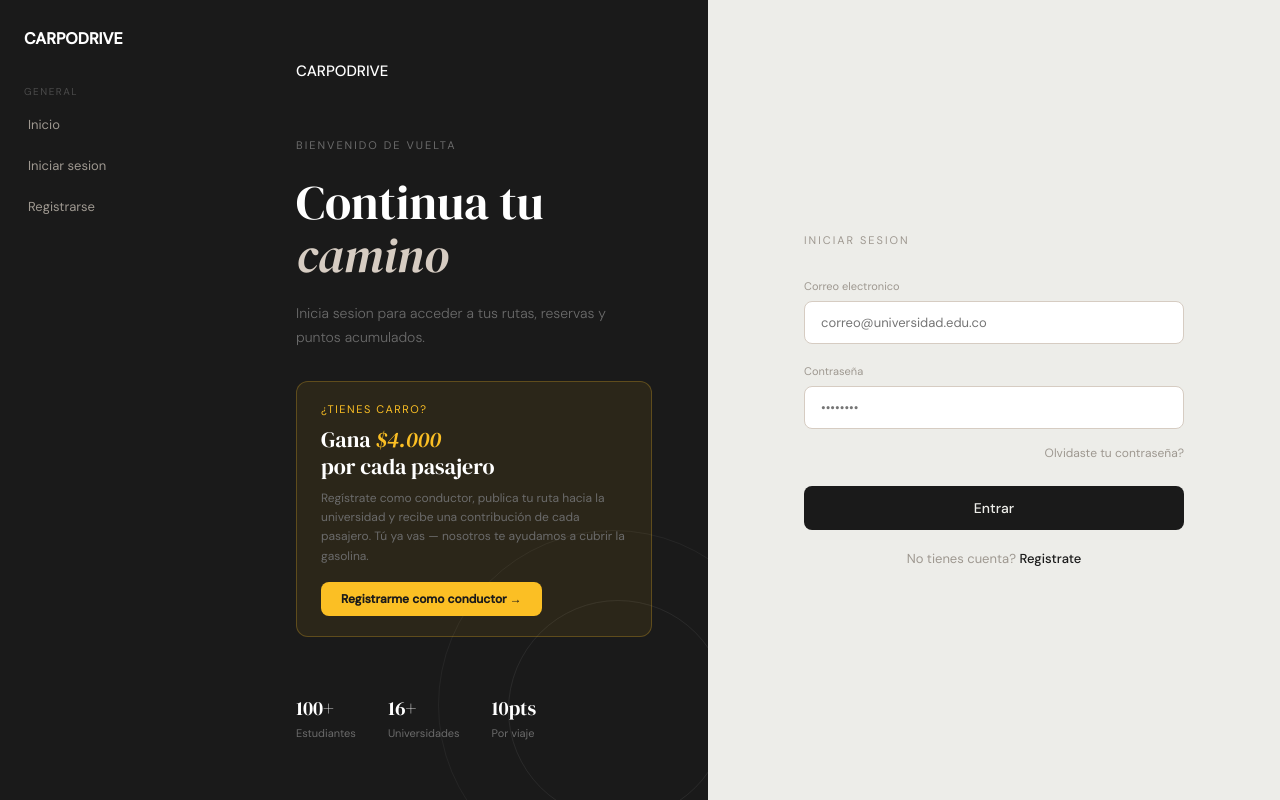
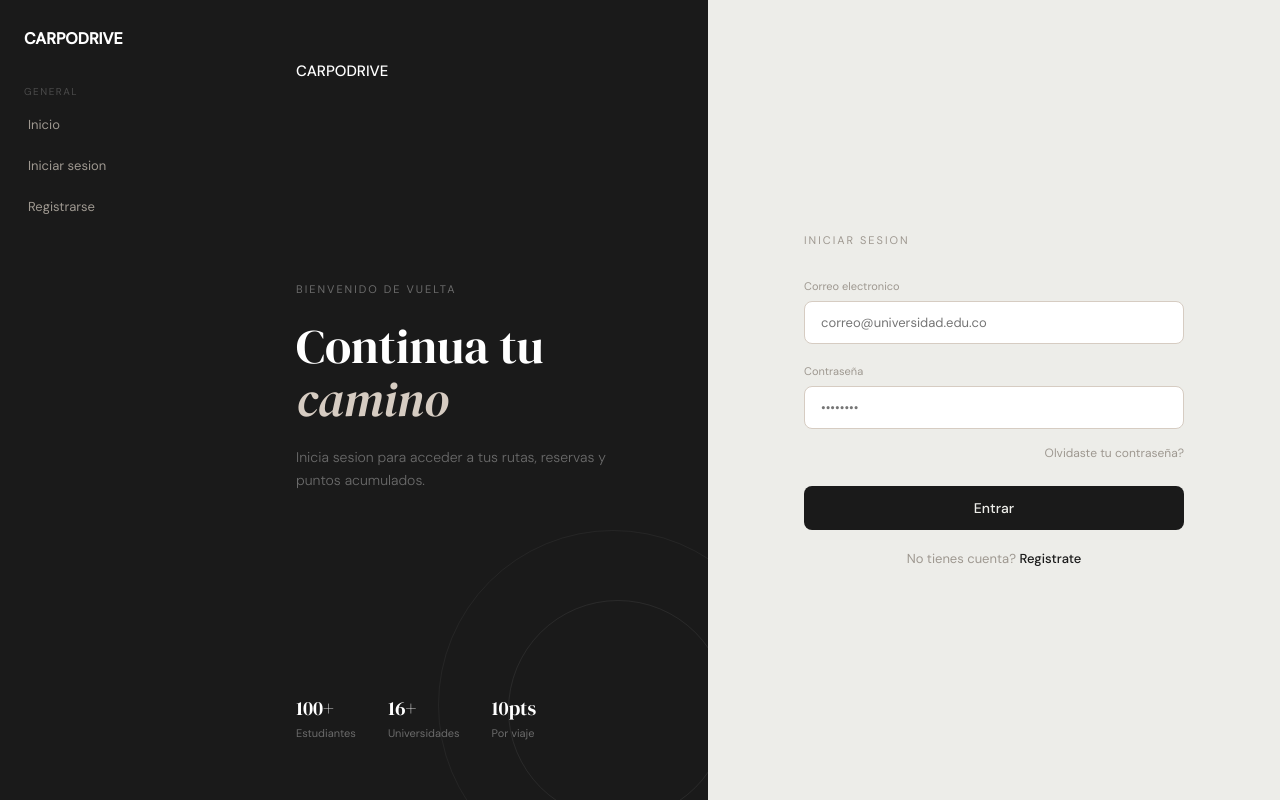
Before and after one commit to carolinapoli1036/Proyecto, a Next.js app: page /login in a window 1280 px wide. Built offline with nearby package versions, Linux system fonts and the light colour scheme.

Commit message:
fix: quitar banner conductor del login

```diff
--- a/app/login/page.tsx
+++ b/app/login/page.tsx
@@ -68,20 +68,6 @@ export default function LoginPage() {
           <p style={{ fontSize: '14px', color: '#6b6b6b', lineHeight: 1.7, fontFamily: sans, fontWeight: 300, maxWidth: '320px' }}>
             Inicia sesion para acceder a tus rutas, reservas y puntos acumulados.
           </p>
-
-          {/* Banner conductor */}
-          <div style={{ marginTop: '32px', background: 'rgba(251,191,36,0.08)', border: '0.5px solid rgba(251,191,36,0.25)', borderRadius: '12px', padding: '20px 24px' }}>
-            <p style={{ fontSize: '11px', color: '#fbbf24', letterSpacing: '1.5px', textTransform: 'uppercase' as const, marginBottom: '10px', fontFamily: sans }}>¿Tienes carro?</p>
-            <p style={{ fontSize: '22px', fontWeight: 400, color: '#fff', fontFamily: serif, marginBottom: '10px', lineHeight: 1.2 }}>
-              Gana <em style={{ color: '#fbbf24', fontStyle: 'italic' }}>$4.000</em><br />por cada pasajero
-            </p>
-            <p style={{ fontSize: '12px', color: '#6b6b6b', fontFamily: sans, lineHeight: 1.6, marginBottom: '16px' }}>
-              Regístrate como conductor, publica tu ruta hacia la universidad y recibe una contribución de cada pasajero. Tú ya vas — nosotros te ayudamos a cubrir la gasolina.
-            </p>
-            <a href="/register" style={{ display: 'inline-block', background: '#fbbf24', color: '#1a1a1a', borderRadius: '8px', padding: '9px 20px', fontSize: '12px', fontWeight: 600, textDecoration: 'none', fontFamily: sans }}>
-              Registrarme como conductor →
-            </a>
-          </div>
         </div>
 
         <div style={{ display: 'flex', gap: '32px' }}>
```
